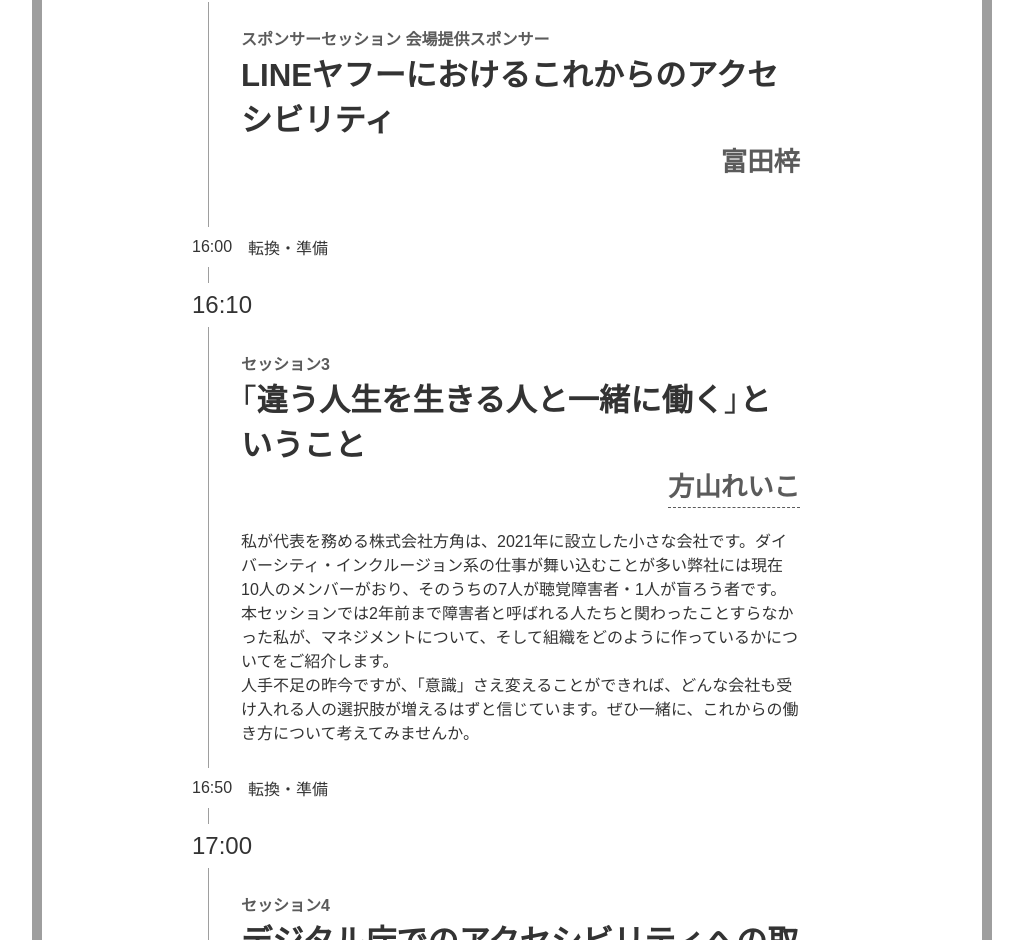
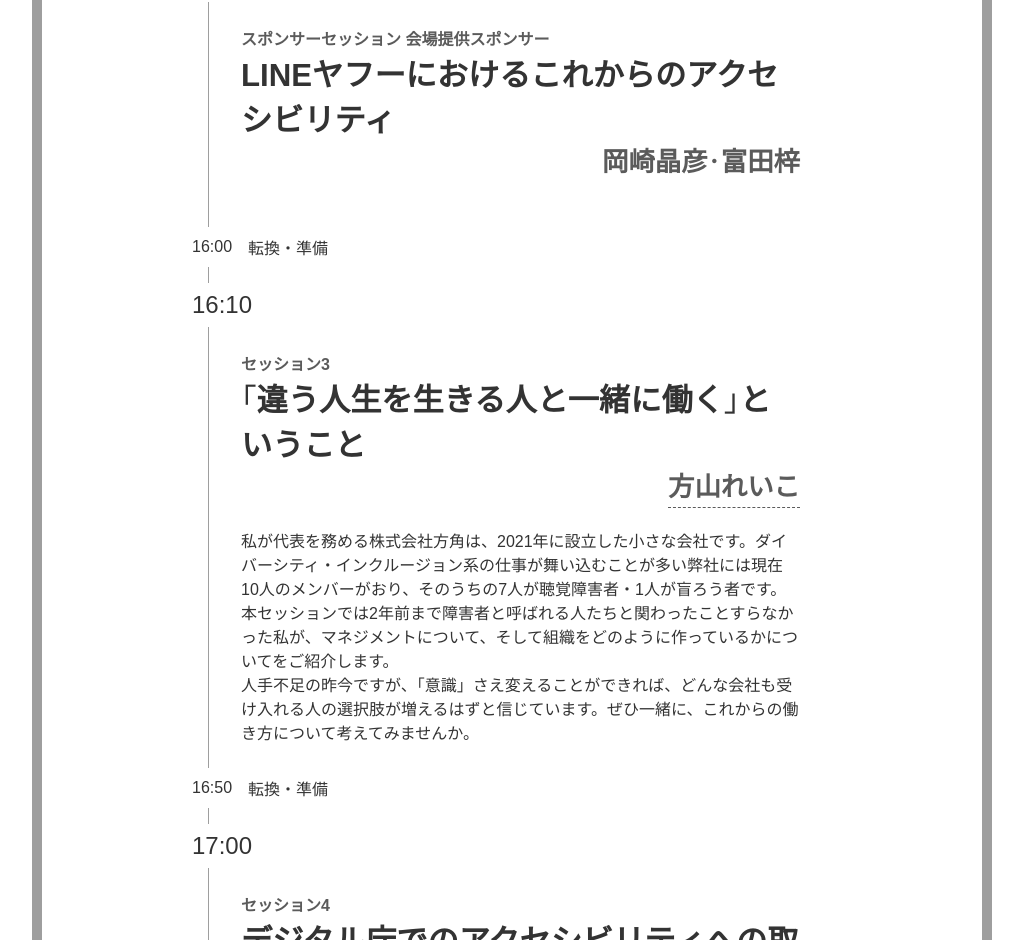
Before and after one commit to fukuoka-a11yconf-net/fukuoka.a11yconf.net, a SvelteKit app: page /schedule in a window 1280 px wide. Shown: the part 1934-2874 px from the top of the page, without its empty margins (128-1151 px from the left). Built offline with nearby package versions, Linux system fonts and the light colour scheme; a web font is replaced by a local one.

Commit message:
登壇者修正

```diff
--- a/src/routes/schedule/+page.svelte
+++ b/src/routes/schedule/+page.svelte
@@ -98,7 +98,7 @@
 						<p class="title">
 							<em>LINEヤフーにおけるこれからのアクセシビリティ</em>
 						</p>
-						<p class="speaker sponsor"><em>富田梓</em></p>
+						<p class="speaker sponsor"><em>岡崎晶彦</em>･<em>富田梓</em></p>
 					</dd>
 				</div>
 				<div class="break" role="none">
```
